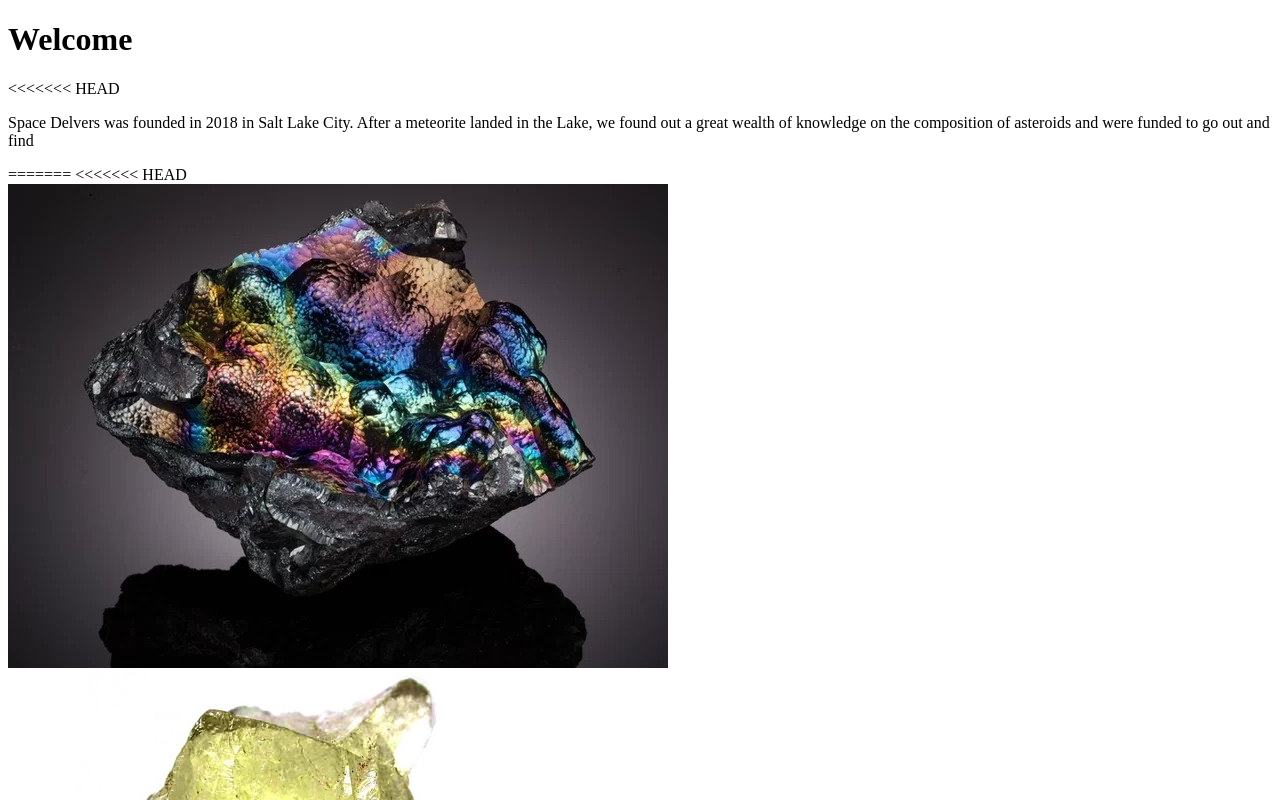
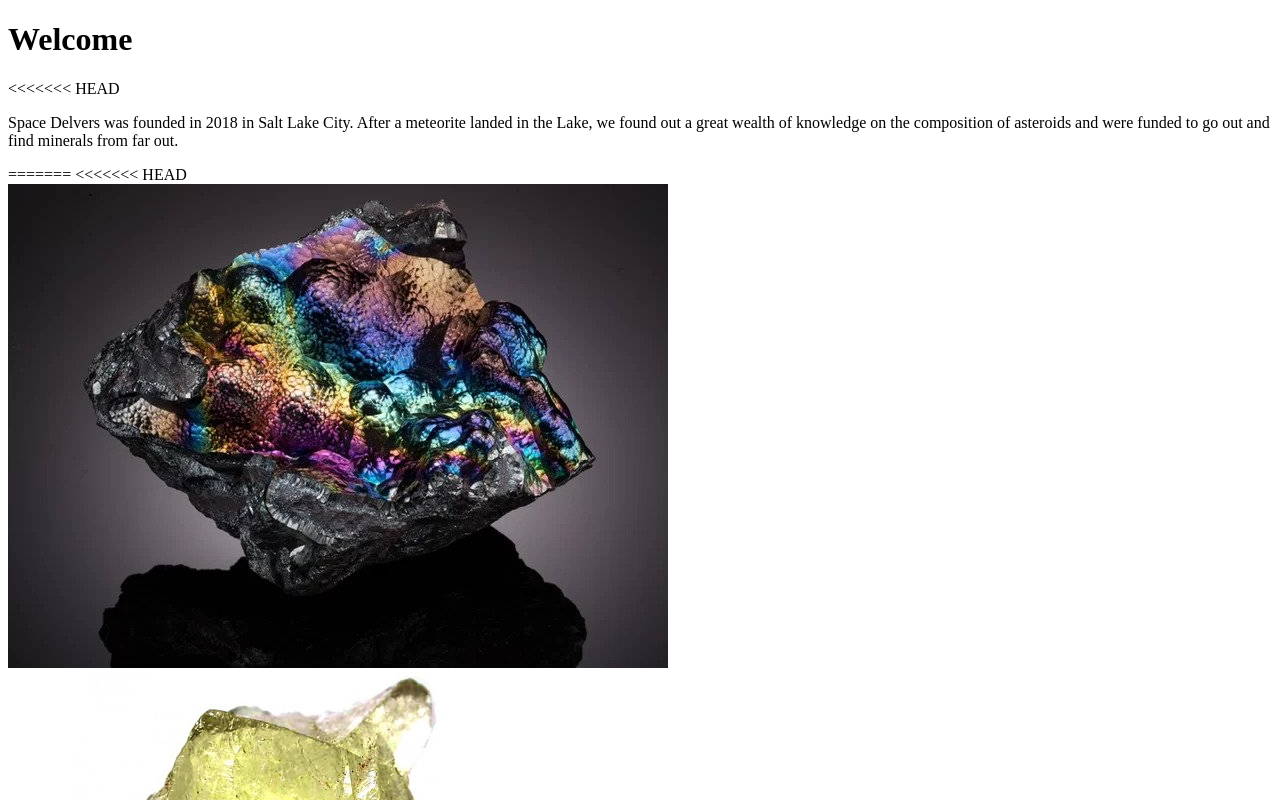
Before and after one commit to luis-padilla/WebFinal, a plain HTML site: page index.html in a window 1280 px wide. Shown: the top 800 px of the page. Drawn offline with Linux system fonts and the light colour scheme.

Commit message:
trying to commit again

```diff
--- a/index.html
+++ b/index.html
@@ -13,6 +13,7 @@
 <<<<<<< HEAD
             <p>Space Delvers was founded in 2018 in Salt Lake City. After a meteorite landed in the Lake, we found
                 out a great wealth of knowledge on the composition of asteroids and were funded to go out and find
+                minerals from far out.
             </p>
 =======
 <<<<<<< HEAD
```
